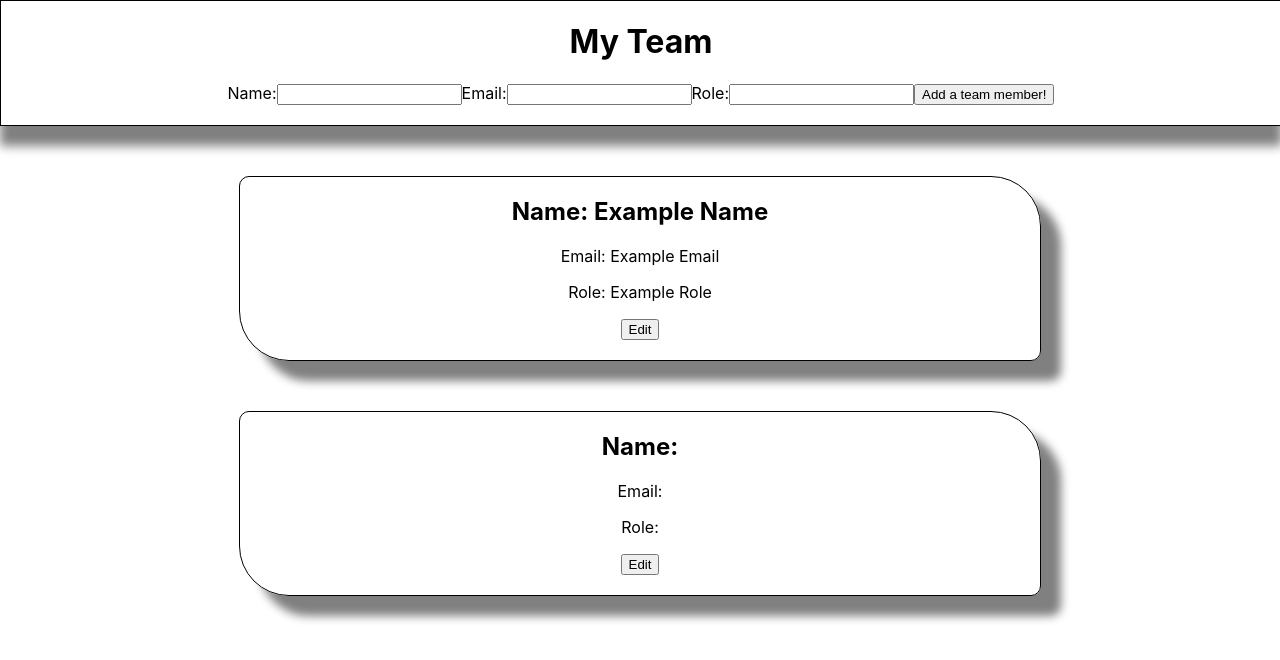
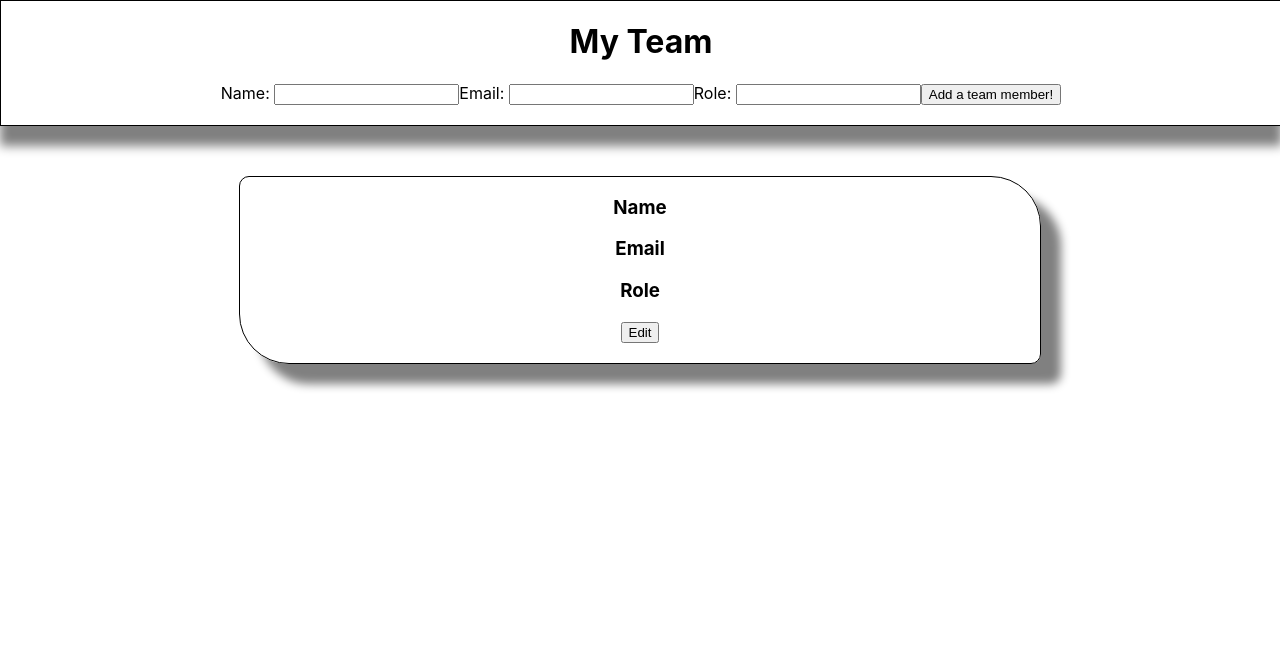
Before and after one commit to bloominstituteoftechnology/team-builder, a React (Create React App) app in the folder client/: page / in a window 1280 px wide. Both pictures are taken after a click on the button "Add a team member!". Shown: the top 660 px of the page. Built offline with nearby package versions, Linux system fonts and the light colour scheme.

Commit message:
Edit function added and minimal styling

```diff
--- a/client/src/App.js
+++ b/client/src/App.js
@@ -5,32 +5,67 @@ import Form from "./components/Form";
 import FormCard from "./components/FormCard";
 
 function App() {
-  const [members, setMembers] = useState([
-    {
-      id: 1,
-      name: "Example Name",
-      email: "Example Email",
-      role: "Example Role"
-    }
-  ]);
-  console.log(`This is members state from App.js`, members);
+  const [members, setMembers] = useState([]);
 
-  const addNewMember = (member) => {
-    const newMember = {
-      id: Date.now(),
-      name: member.name,
-      email: member.email,
-      role: member.role
-    }
-    setMembers([...members, newMember]);
-  };
+  const submitMember = member => setMembers([...members, member]);
+
+  const update = updatedMember =>
+    setMembers([
+      ...members.map(member => {
+        if (member.id === updatedMember.id) {
+          return updatedMember;
+        }
+        return member;
+      })
+    ]);
+    console.log(`members`, members);
 
   return (
     <div className="App">
-        <Form addNewMember={addNewMember} />
-        <FormCard members={members} />
+        <Form add={submitMember} />
+        {members.map((member, i) => (
+          <FormCard member={member} key={i} update={update} />
+        ))}
     </div>
   );
 }
 
 export default App;
+
+//Version 1 - original code that works
+// import React, {useState} from 'react';
+// import './App.css';
+
+// import Form from "./components/Form";
+// import FormCard from "./components/FormCard";
+
+// function App() {
+//   const [members, setMembers] = useState([
+//     {
+//       id: 1,
+//       name: "Example Name",
+//       email: "Example Email",
+//       role: "Example Role"
+//     }
+//   ]);
+//   console.log(`This is members state from App.js`, members);
+
+//   const addNewMember = (member) => {
+//     const newMember = {
+//       id: Date.now(),
+//       name: member.name,
+//       email: member.email,
+//       role: member.role
+//     }
+//     setMembers([...members, newMember]);
+//   };
+
+//   return (
+//     <div className="App">
+//         <Form addNewMember={addNewMember} />
+//         <FormCard members={members} />
+//     </div>
+//   );
+// }
+
+// export default App;
--- a/client/src/components/Form.js
+++ b/client/src/components/Form.js
@@ -8,55 +8,60 @@ const Header = styled.form`
     padding-bottom: 20px;
 `;
 
-const Input = styled.div`
-    padding-left: 20px;
-`;
 
 const Form = (props) => {
-    console.log(`This is props from the Form.js`, props);
-    const [member, setMember] = useState({
+    // console.log(`This is props from the Form.js`, props);
+    const [input, setInput] = useState({
         name: " ",
         email: " ",
-        role: " "
+        role: " ",
+        id: null
     });
 
-    const handleChanges = event => {
-        setMember({...member, [event.target.name]: event.target.value });
-        console.log(`This is the console.log from the handleChanges`, member);
+    const inputHandler = event => {
+        console.log("target name", event.target.name);
+        console.log("value", event.target.value);
+        setInput({...input, [event.target.name]: event.target.value });
     };
 
-    const submitForm = event => {
+    const submitHandler = event => {
         event.preventDefault();
-        props.addNewMember(member);
-        setMember({ name: " ", email: " ", role: " " });
+        props.add({...input, id: Math.random() })
+        setInput({ name: " ", email: " ", role: " " });
     }
+    console.log("props", props);
+    console.log("member", input);
+
     return (
-        <Header onSubmit={submitForm}>
+        <Header onSubmit={submitHandler}>
             <h1>My Team</h1>
-            <label htmlFor="name">Name:</label>
+            <label htmlFor="name">Name: {" "}
                 <input
                     id= "name"
                     type= "text"
                     name= "name"
-                onChange= {handleChanges}
-                value={member.name}
+                    onChange= {inputHandler}
+                    value={input.name}
                 />
-            <label htmlFor="email">Email:</label>
+            </label>
+            <label htmlFor="email">Email: {" "}
                 <input
                     id= "email"
                     type= "text"
                     name= "email"
-                onChange= {handleChanges}
-                value={member.email}
+                    onChange= {inputHandler}
+                    value={input.email}
                 />
-            <label htmlFor="role">Role:</label>
+            </label>
+            <label htmlFor="role">Role: {" "}
                 <input
                     id= "role"
                     type= "text"
                     name= "role"
-                onChange= {handleChanges}
-                value={member.role}
+                    onChange= {inputHandler}
+                    value={input.role}
                 />
+            </label>
             <button type="submit">Add a team member!</button>
         </Header>
     );
@@ -64,3 +69,72 @@ const Form = (props) => {
 
 
 export default Form;
+
+
+//Version 1 - original code that works
+// import React, {useState} from "react";
+// import styled from "styled-components";
+
+// const Header = styled.form`
+//     width: 100%;
+//     box-shadow: 0px 20px 10px grey;
+//     border: 1px solid black;
+//     padding-bottom: 20px;
+// `;
+
+// const Input = styled.div`
+//     padding-left: 20px;
+// `;
+
+// const Form = (props) => {
+//     console.log(`This is props from the Form.js`, props);
+//     const [member, setMember] = useState({
+//         name: " ",
+//         email: " ",
+//         role: " "
+//     });
+
+//     const handleChanges = event => {
+//         setMember({...member, [event.target.name]: event.target.value });
+//         console.log(`This is the console.log from the handleChanges`, member);
+//     };
+
+//     const submitForm = event => {
+//         event.preventDefault();
+//         props.addNewMember(member);
+//         setMember({ name: " ", email: " ", role: " " });
+//     }
+//     return (
+//         <Header onSubmit={submitForm}>
+//             <h1>My Team</h1>
+//             <label htmlFor="name">Name:</label>
+//             <input
+//                 id= "name"
+//                 type= "text"
+//                 name= "name"
+//                 onChange= {handleChanges}
+//                 value={member.name}
+//             />
+//             <label htmlFor="email">Email:</label>
+//             <input
+//                 id= "email"
+//                 type= "text"
+//                 name= "email"
+//                 onChange= {handleChanges}
+//                 value={member.email}
+//             />
+//             <label htmlFor="role">Role:</label>
+//             <input
+//                 id= "role"
+//                 type= "text"
+//                 name= "role"
+//                 onChange= {handleChanges}
+//                 value={member.role}
+//             />
+//             <button type="submit">Add a team member!</button>
+//         </Header>
+//     );
+// }
+
+
+// export default Form;
--- a/client/src/components/FormCard.js
+++ b/client/src/components/FormCard.js
@@ -1,5 +1,16 @@
-import React from "react";
+import React, {useState} from "react";
 import styled from "styled-components";
+
+const EditHeader = styled.form`
+    width: 800px;
+    margin: 0 auto;
+    box-shadow: 0px 20px 10px grey;
+    border: 1px solid black;
+    padding-bottom: 20px;
+    border-radius: 10px 50px;
+    background-color: #FFA07A;
+    margin-top: 50px;
+`;
 
 const TeamCard = styled.div`
     max-width: 800px;
@@ -11,22 +22,114 @@ const TeamCard = styled.div`
     padding-bottom: 20px;
 `;
 
-const FormCard = props => {
-    console.log(props);
-    return (
-        <>
-            {props.members.map(member => (
-                <TeamCard className="member" key ={member.id}>
-                    <div>
-                        <h2>Name: {member.name}</h2>
-                        <p>Email: {member.email}</p>
-                        <p>Role: {member.role}</p>
-                        <button>Edit</button>
-                    </div>
-                </TeamCard>
-            ))}
-        </>
+const FormCard = (props) => {
+    console.log(`FormCard props`, props);
+    const {name, email, role, id } = props.member;
+
+    const [input, setInput] = useState({
+        name: name,
+        email: email,
+        role: role,
+        id: id
+    });
+    const [editing, setEditing] = useState(false);
+
+    const handleEdit = event => {
+        setEditing(!editing);
+    };
+
+    const inputHandler = event => {
+        console.log("target name", event.target.name);
+        console.log("value", event.target.value);
+        setInput({...input, [event.target.name]: event.target.value });
+    };
+
+    const handleUpdate = event => {
+        event.preventDefault();
+        props.update(input);
+        setEditing(false);
+    };
+
+    console.log ("edit", editing);
+
+
+    return editing ? (
+        <EditHeader onSubmit={handleUpdate}>
+            <h1>Edit Team Member</h1>
+            <label htmlFor="name">Name: {" "}
+                <input
+                    id= "name"
+                    type= "text"
+                    name= "name"
+                    onChange= {inputHandler}
+                    value={input.name}
+                />
+            </label>
+            <label htmlFor="email">Email: {" "}
+                <input
+                    id= "email"
+                    type= "text"
+                    name= "email"
+                    onChange= {inputHandler}
+                    value={input.email}
+                />
+            </label>
+            <label htmlFor="role">Role: {" "}
+                <input
+                    id= "role"
+                    type= "text"
+                    name= "role"
+                    onChange= {inputHandler}
+                    value={input.role}
+                />
+            </label>
+            <button type="submit">Add a team member!</button>
+        </EditHeader>
+    ) : (
+        <TeamCard>
+            <h3>Name</h3>
+            <p>{name}</p>
+            <h3>Email</h3>
+            <p>{email}</p>
+            <h3>Role</h3>
+            <p>{role}</p>
+            <button onClick={handleEdit}>Edit</button>
+        </TeamCard>
     )
 }
 
 export default FormCard;
+
+//Version 1 - original code that works
+// import React from "react";
+// import styled from "styled-components";
+
+// const TeamCard = styled.div`
+//     max-width: 800px;
+//     margin: 0 auto;
+//     margin-top: 50px;
+//     box-shadow: 20px 20px 10px grey;
+//     border-radius: 10px 50px;
+//     border: 1px solid black;
+//     padding-bottom: 20px;
+// `;
+
+// const FormCard = props => {
+//     console.log(props);
+//     return (
+//         <>
+//             {props.members.map(member => (
+//                 <TeamCard className="member" key ={member.id}>
+//                     <div>
+//                         <h2>Name: {member.name}</h2>
+//                         <p>Email: {member.email}</p>
+//                         <p>Role: {member.role}</p>
+//                         <button>Edit</button>
+//                     </div>
+//                 </TeamCard>
+//             ))}
+//         </>
+//     )
+// }
+
+// export default FormCard;
```
Lines whose indentation alone changed are shown as unchanged.
